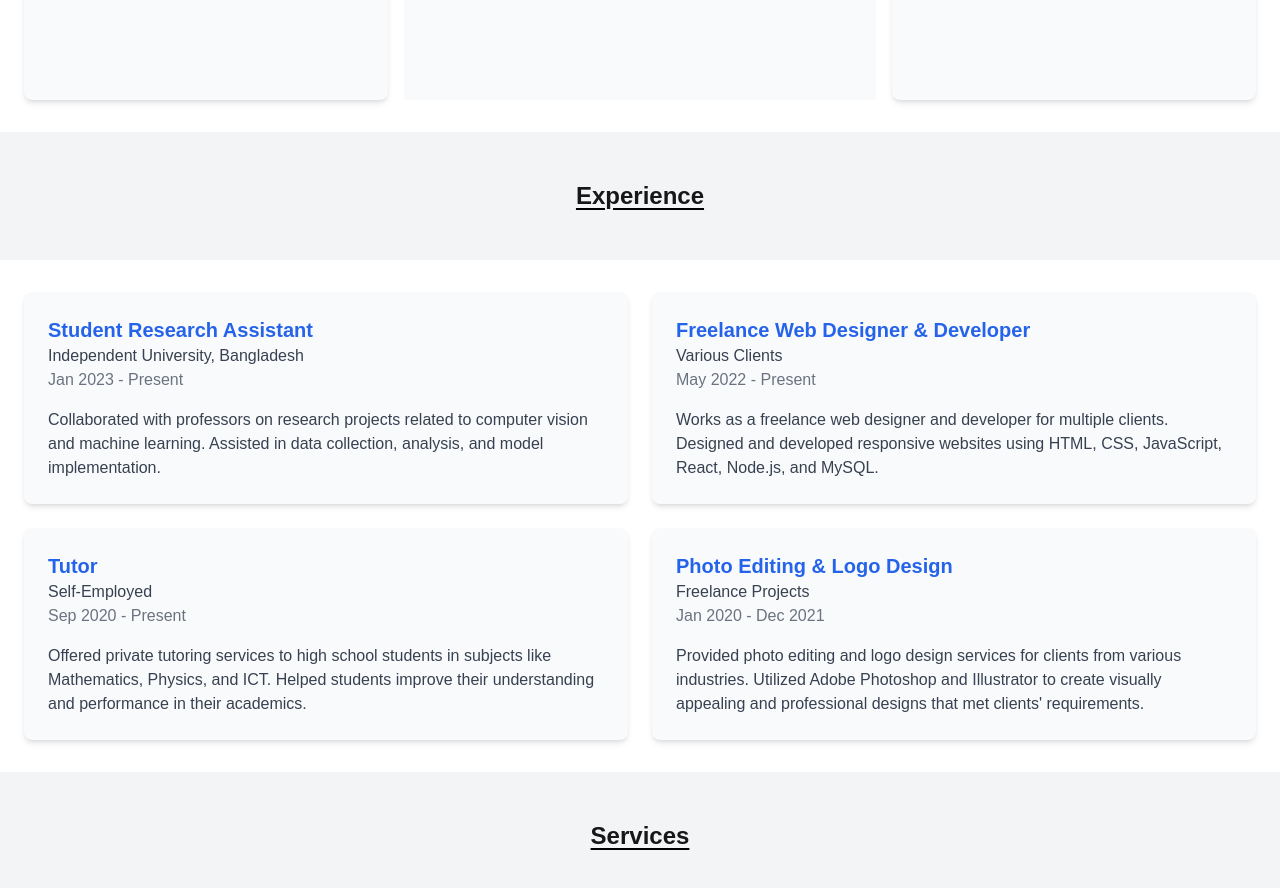
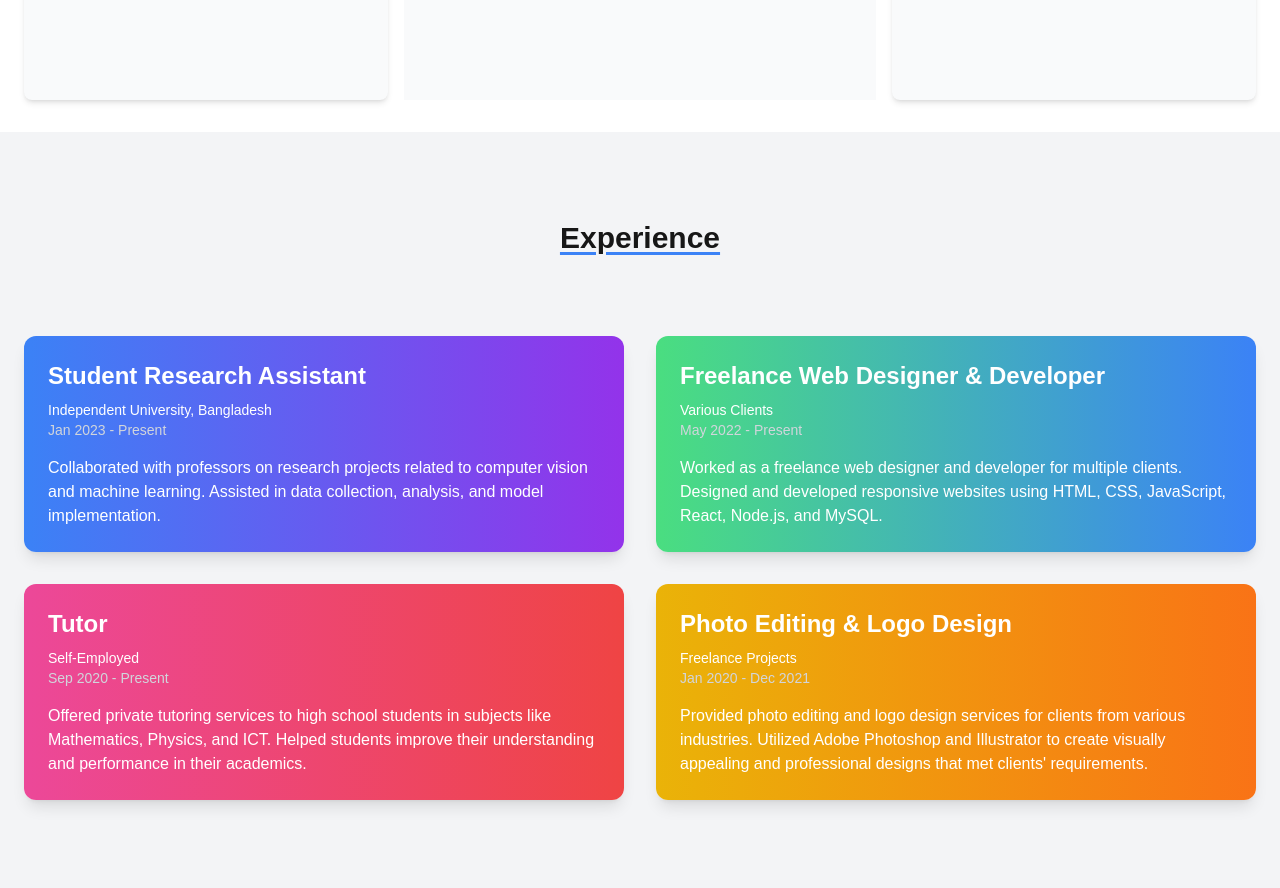
Before and after one commit to ZahidX/portfolio, a Next.js app in the folder portfolio/: page / in a window 1280 px wide. Shown: the part 1880-2768 px from the top of the page. Built offline with nearby package versions, Linux system fonts and the light colour scheme.

Commit message:
dark mode enable

```diff
--- /dev/null
+++ b/portfolio/app/components/DarkModeToggle.js
@@ -0,0 +1,30 @@
+"use client";
+
+import React, { useState, useEffect } from "react";
+import { FiMoon, FiSun } from "react-icons/fi";
+
+export default function DarkModeToggle() {
+  const [darkMode, setDarkMode] = useState(false);
+
+  useEffect(() => {
+    if (darkMode) {
+      document.documentElement.classList.add("dark");
+    } else {
+      document.documentElement.classList.remove("dark");
+    }
+  }, [darkMode]);
+
+  return (
+    <button
+      onClick={() => setDarkMode(!darkMode)}
+      className="text-3xl focus:outline-none p-4 rounded-md absolute right-6 -top-2 transition-transform transform hover:scale-110"
+      aria-label="Toggle Dark Mode"
+    >
+      {darkMode ? (
+        <FiSun className="text-yellow-500" /> // Sun icon for dark mode
+      ) : (
+        <FiMoon className="text-blue-500" /> // Moon icon for light mode
+      )}
+    </button>
+  );
+}
--- a/portfolio/app/layout.js
+++ b/portfolio/app/layout.js
@@ -1,6 +1,8 @@
+
 import { Geist, Geist_Mono } from "next/font/google";
 import "./globals.css";
 import Link from 'next/link'
+import DarkModeToggle from "./components/DarkModeToggle";
 
 const geistSans = Geist({
   variable: "--font-geist-sans",
@@ -23,12 +25,11 @@ export default function RootLayout({ children }) {
       <body
         className={`${geistSans.variable} ${geistMono.variable} antialiased`}
       >
-
-<div className="fixed top-0 w-full bg-gray-100 text-gray-900 flex justify-between items-center min-h-12">
+<div className="fixed top-0 w-full bg-gray-100 text-gray-900 dark:bg-gray-800 dark:text-gray-100 flex justify-between items-center min-h-12">
   <div className="ml-48">
     <Link
       href="/"
-    className="text-3xl font-bold text-gray-600"
+      className="text-3xl font-bold text-gray-600 dark:text-gray-200"
       style={{
         fontFamily: "'Dancing Script', cursive",
         textShadow: "2px 2px 8px rgba(156, 0, 128, 0.8), 0px 0px 12px rgba(32, 196, 128, 0.5)",
@@ -38,18 +39,62 @@ export default function RootLayout({ children }) {
     </Link>
   </div>
 
+  <div className="flex space-x-6 mr-36 font-semibold">
+    <Link
+      href="/."
+      className="text-lg text-gray-900 dark:text-gray-200 hover:text-blue-500 dark:hover:text-blue-400"
+    >
+      Home
+    </Link>
+    <Link
+      href="#about"
+      scroll={false}
+      className="text-lg text-gray-900 dark:text-gray-200 hover:text-blue-500 dark:hover:text-blue-400"
+    >
+      About Me
+    </Link>
+    <Link
+      href="/skill"
+      className="text-lg text-gray-900 dark:text-gray-200 hover:text-blue-500 dark:hover:text-blue-400"
+    >
+      Skill
+    </Link>
+    <Link
+      href="/experience"
+      className="text-lg text-gray-900 dark:text-gray-200 hover:text-blue-500 dark:hover:text-blue-400"
+    >
+      Experience
+    </Link>
+    <Link
+      href="/service"
+      className="text-lg text-gray-900 dark:text-gray-200 hover:text-blue-500 dark:hover:text-blue-400"
+    >
+      Service
+    </Link>
+    <Link
+      href="/project"
+      className="text-lg text-gray-900 dark:text-gray-200 hover:text-blue-500 dark:hover:text-blue-400"
+    >
+      Project & Research
+    </Link>
+    <Link
+      href="/blog"
+      className="text-lg text-gray-900 dark:text-gray-200 hover:text-blue-500 dark:hover:text-blue-400"
+    >
+      Blog
+    </Link>
+    <Link
+      href="/contact"
+      className="text-lg text-gray-900 dark:text-gray-200 hover:text-blue-500 dark:hover:text-blue-400"
+    >
+      Contact
+    </Link>
 
-  <div className="flex space-x-6 mr-36 font-semibold">
-    <Link href="/." className="text-lg"> Home </Link>
-    <Link href="#about" scroll={false} className="text-lg"> About Me </Link>
-    <Link href="/skill" className="text-lg"> Skill </Link>
-    <Link href="/experience" className="text-lg"> Experience </Link>
-    <Link href="/service" className="text-lg"> Service </Link>
-    <Link href="/project" className="text-lg"> Project & Research </Link>
-    <Link href="/blog" className="text-lg"> Blog </Link>
-    <Link href="/contact" className="text-lg"> Contact </Link>
+    {/* Dark Mode Toggle */}
+    <DarkModeToggle />
   </div>
 </div>
+
 
 
         {children}
--- a/portfolio/app/page.js
+++ b/portfolio/app/page.js
@@ -10,6 +10,7 @@ import Contact from "./pages/Contact";
 import Footer from "./pages/Footer";
 import Image from "next/image";
 import Profile from "./images/profile.png";
+
 
 export default function Home() {
   return (
--- a/portfolio/app/pages/Experience.js
+++ b/portfolio/app/pages/Experience.js
@@ -1,52 +1,89 @@
-import React from "react";
+"use client";
+
+import React, { useEffect, useRef } from "react";
 
 export default function ExperiencePage() {
+  const cardRefs = useRef([]);
+
+  useEffect(() => {
+    const handleScroll = () => {
+      const triggerPoint = window.innerHeight * 0.85; // Trigger animation when the card is 85% in view
+      cardRefs.current.forEach((card) => {
+        if (card) {
+          const rect = card.getBoundingClientRect();
+          if (rect.top < triggerPoint) {
+            card.style.opacity = 1;
+            card.style.transform = "translateY(0) scale(1)";
+          } else {
+            card.style.opacity = 0;
+            card.style.transform = "translateY(60px) scale(0.9)";
+          }
+        }
+      });
+    };
+
+    window.addEventListener("scroll", handleScroll);
+    return () => window.removeEventListener("scroll", handleScroll);
+  }, []);
+
+  const experiences = [
+    {
+      title: "Student Research Assistant",
+      organization: "Independent University, Bangladesh",
+      duration: "Jan 2023 - Present",
+      description:
+        "Collaborated with professors on research projects related to computer vision and machine learning. Assisted in data collection, analysis, and model implementation.",
+      color: "bg-gradient-to-r from-blue-500 to-purple-600 text-white",
+    },
+    {
+      title: "Freelance Web Designer & Developer",
+      organization: "Various Clients",
+      duration: "May 2022 - Present",
+      description:
+        "Worked as a freelance web designer and developer for multiple clients. Designed and developed responsive websites using HTML, CSS, JavaScript, React, Node.js, and MySQL.",
+      color: "bg-gradient-to-r from-green-400 to-blue-500 text-white",
+    },
+    {
+      title: "Tutor",
+      organization: "Self-Employed",
+      duration: "Sep 2020 - Present",
+      description:
+        "Offered private tutoring services to high school students in subjects like Mathematics, Physics, and ICT. Helped students improve their understanding and performance in their academics.",
+      color: "bg-gradient-to-r from-pink-500 to-red-500 text-white",
+    },
+    {
+      title: "Photo Editing & Logo Design",
+      organization: "Freelance Projects",
+      duration: "Jan 2020 - Dec 2021",
+      description:
+        "Provided photo editing and logo design services for clients from various industries. Utilized Adobe Photoshop and Illustrator to create visually appealing and professional designs that met clients' requirements.",
+      color: "bg-gradient-to-r from-yellow-500 to-orange-500 text-white",
+    },
+  ];
+
   return (
-    <div>
-      <h1 className="pt-12 pb-12 font-bold text-2xl text-center underline underline-offset-4 bg-gray-100 decoration-black">
+    <div className="min-h-screen bg-gray-100 py-10">
+      <h1 className="pt-12 pb-12 font-bold text-3xl text-center underline underline-offset-4 decoration-blue-500">
         Experience
       </h1>
 
-      <div className="grid grid-cols-1 md:grid-cols-2 gap-6 px-6 py-8">
-        {/* Experience Card 1 */}
-        <div className="bg-gray-50 shadow-md p-6 rounded-lg">
-          <h3 className="text-xl font-semibold text-blue-600">Student Research Assistant</h3>
-          <p className="text-gray-700">Independent University, Bangladesh</p>
-          <p className="text-gray-500">Jan 2023 - Present</p>
-          <p className="mt-4 text-gray-700">
-            Collaborated with professors on research projects related to computer vision and machine learning. Assisted in data collection, analysis, and model implementation.
-          </p>
-        </div>
-
-        {/* Experience Card 2 */}
-        <div className="bg-gray-50 shadow-md p-6 rounded-lg">
-          <h3 className="text-xl font-semibold text-blue-600">Freelance Web Designer & Developer</h3>
-          <p className="text-gray-700">Various Clients</p>
-          <p className="text-gray-500">May 2022 - Present</p>
-          <p className="mt-4 text-gray-700">
-            Works as a freelance web designer and developer for multiple clients. Designed and developed responsive websites using HTML, CSS, JavaScript, React, Node.js, and MySQL.
-          </p>
-        </div>
-
-        {/* Experience Card 3 */}
-        <div className="bg-gray-50 shadow-md p-6 rounded-lg">
-          <h3 className="text-xl font-semibold text-blue-600">Tutor</h3>
-          <p className="text-gray-700">Self-Employed</p>
-          <p className="text-gray-500">Sep 2020 - Present</p>
-          <p className="mt-4 text-gray-700">
-            Offered private tutoring services to high school students in subjects like Mathematics, Physics, and ICT. Helped students improve their understanding and performance in their academics.
-          </p>
-        </div>
-
-        {/* Experience Card 4 */}
-        <div className="bg-gray-50 shadow-md p-6 rounded-lg">
-          <h3 className="text-xl font-semibold text-blue-600">Photo Editing & Logo Design</h3>
-          <p className="text-gray-700">Freelance Projects</p>
-          <p className="text-gray-500">Jan 2020 - Dec 2021</p>
-          <p className="mt-4 text-gray-700">
-            Provided photo editing and logo design services for clients from various industries. Utilized Adobe Photoshop and Illustrator to create visually appealing and professional designs that met clients' requirements.
-          </p>
-        </div>
+      <div className="grid grid-cols-1 md:grid-cols-2 gap-8 px-6 py-8">
+        {experiences.map((exp, index) => (
+          <div
+            key={index}
+            ref={(el) => (cardRefs.current[index] = el)}
+            className={`shadow-lg p-6 rounded-xl transform transition-all duration-[1200ms] ease-out hover:shadow-2xl hover:scale-[1.05] hover:rotate-[2deg] ${exp.color}`}
+            style={{
+              opacity: 0, // Hidden by default
+              transform: "translateY(60px) scale(0.9)", // Initial state
+            }}
+          >
+            <h3 className="text-2xl font-semibold">{exp.title}</h3>
+            <p className="text-sm mt-2">{exp.organization}</p>
+            <p className="text-sm text-gray-300">{exp.duration}</p>
+            <p className="mt-4 text-base">{exp.description}</p>
+          </div>
+        ))}
       </div>
     </div>
   );
--- a/portfolio/tailwind.config.mjs
+++ b/portfolio/tailwind.config.mjs
@@ -1,5 +1,6 @@
 /** @type {import('tailwindcss').Config} */
 export default {
+  darkMode: 'class', // Enable manual dark mode toggle using a class
   content: [
     "./pages/**/*.{js,ts,jsx,tsx,mdx}",
     "./components/**/*.{js,ts,jsx,tsx,mdx}",
```
Lines whose indentation alone changed are shown as unchanged.
